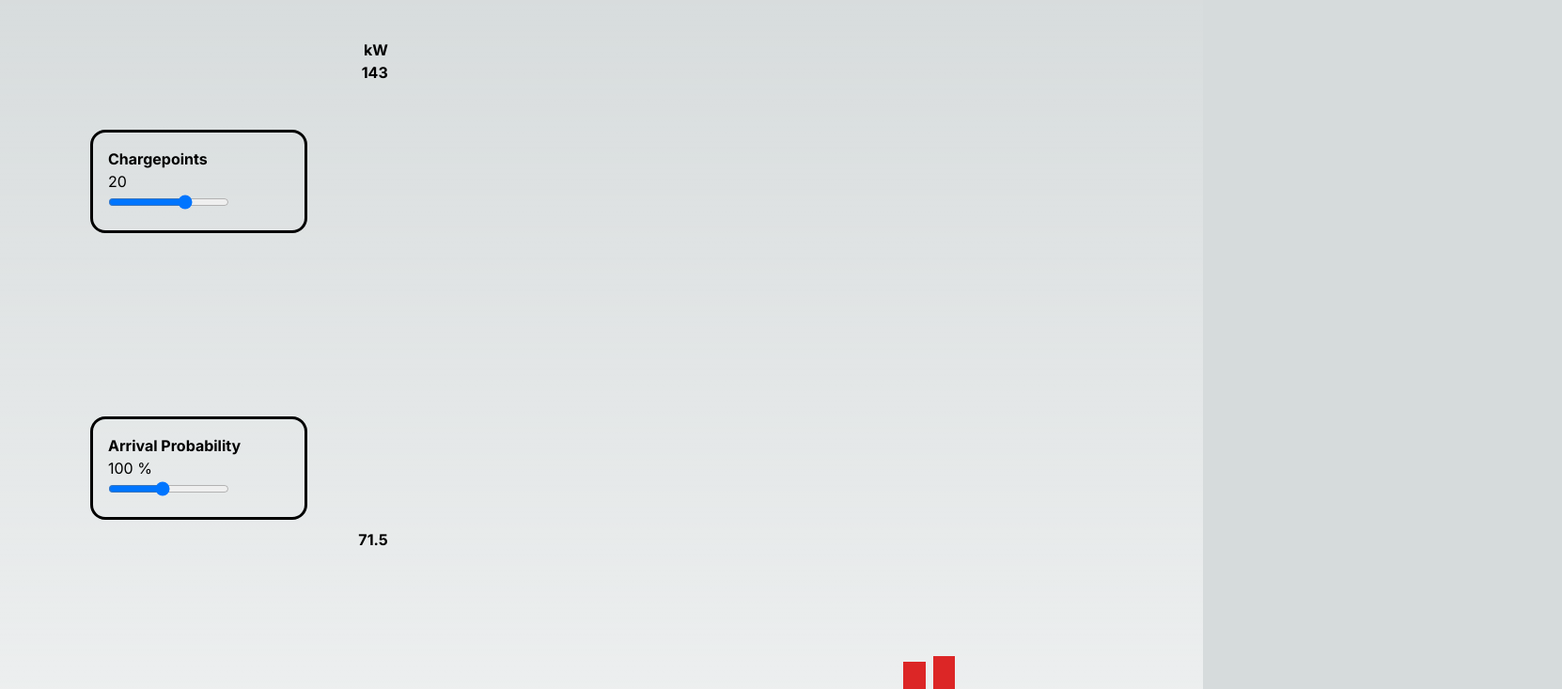
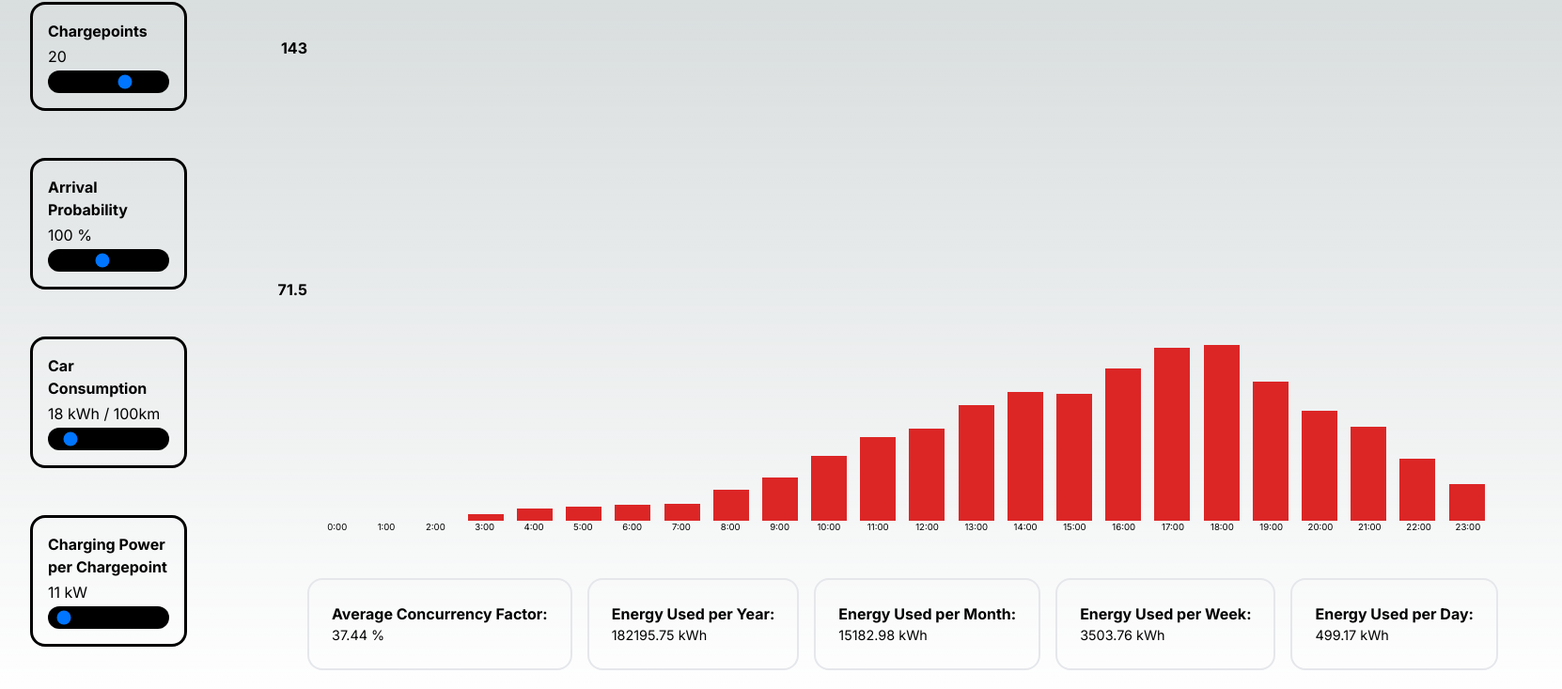
Before and after one commit to Ercalvez/reonic-assignment, a Next.js app: page / in a window 1280 px wide. Shown: the part 55-788 px from the top of the page at 94% size, 1662 px wide, since content can reach past the window. Built offline with nearby package versions, Linux system fonts and the light colour scheme.

Commit message:
fix width

```diff
--- a/src/app/components/ResultCard/ResultCard.css
+++ b/src/app/components/ResultCard/ResultCard.css
@@ -2,14 +2,14 @@
     border-width: 2px;
     border-radius: 1em;
     margin: auto;
-    padding: 2em;
+    padding: 1.5em;
     text-wrap: nowrap;
 }
 
 .result-card h3 {
-    font-size: 1.5em;
+    font-size: 1em;
 }
 
 .result-card h4 {
-    font-size: 1.2em;
+    font-size: 0.9em;
 }
--- a/src/app/components/SimulationGraph/SimulationGraph.css
+++ b/src/app/components/SimulationGraph/SimulationGraph.css
@@ -1,7 +1,8 @@
 .simulation-graph {
     display: grid;
-    grid-template-rows: 1fr 80% 1fr 1fr;
-    grid-template-columns: 10% auto;
+    grid-template-rows: 1fr 70% 1fr 1fr;
+    grid-template-columns: 10% 1fr;
+    width: 100cqw;
 }
 
 .simulation-graph .data-bar {
@@ -17,6 +18,7 @@
 }
 
 .simulation-graph > #data_bars {
+    width: 100%;
     grid-column: 2 / 2;
     grid-row: 2 / 2;
 }
@@ -43,11 +45,11 @@
 }
 
 .simulation-graph > #result_cards {
-    grid-column: 1 / span 2;
+    grid-column: 2 / 2;
     grid-row: 4 / 4;
-    width: 100%;
     display: flex;
-    flex-wrap: wrap;
+    flex-wrap: nowrap;
+    gap: 1em;
 }
 
 .simulation-graph .hour-label {
--- a/src/app/components/SimulationGraph/SimulationGraph.tsx
+++ b/src/app/components/SimulationGraph/SimulationGraph.tsx
@@ -9,7 +9,7 @@ export default function SimulationGraph({powerPerHour, maxPower, averageConcurre
         0,1,2,3,4,5,6,7,8,9,10,11,12,13,14,15,16,17,18,19,20,21,22,23
     ];
     return (
-        <div className="simulation-graph w-full">
+        <div className="simulation-graph">
             <div id="y_unit">{"kW"}</div>
             <div id="y_legend">
                     <label style={{height: "50%"}}>{maxPower}</label>
--- a/src/app/components/SimulationInput/SimulationInput.css
+++ b/src/app/components/SimulationInput/SimulationInput.css
@@ -1,4 +1,7 @@
 .simulation-input {
+    display: flex;
+    flex-direction: column;
+    gap: 3px;
     border-width: 3px;
     padding: 1em;
     border-radius: 1em;
@@ -8,3 +11,14 @@
 .simulation-input > h3 {
     font-weight: bold;
 }
+
+.simulation-input > input {
+    height: 1.5rem;
+    cursor: pointer;
+    -moz-appearance: none;
+    appearance: none;
+    -webkit-appearance: none;
+    border-radius: var(--rounded-box,1rem);
+    background-color: rgb(var(--foreground-rgb));
+
+}
--- a/src/app/page.tsx
+++ b/src/app/page.tsx
@@ -18,7 +18,7 @@ export default function Home() {
   }, [chargePoints, chargingPower, carConsumption, arrivalFactor]);
 
   return (
-    <main className="flex min-h-screen justify-between p-24">
+    <main className="flex min-h-screen p-8">
       <aside className="flex flex-col justify-around">
           <SimulationInput title="Chargepoints" inputValue = { chargePoints } setValue={setChargePoints} min={1} max={30}/>
           <SimulationInput title="Arrival Probability" inputValue = { arrivalFactor } unit = "%" setValue={setArrivalFactor} min={20} max={200}/>
```
